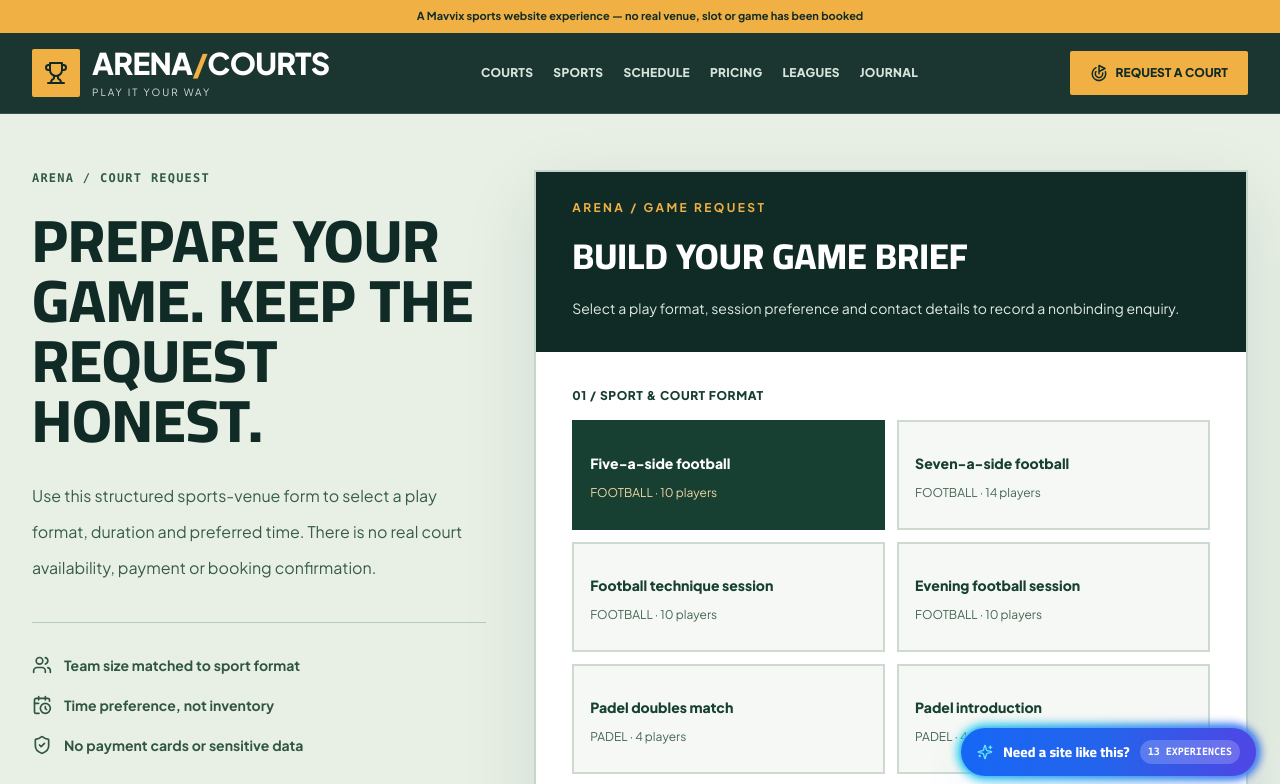
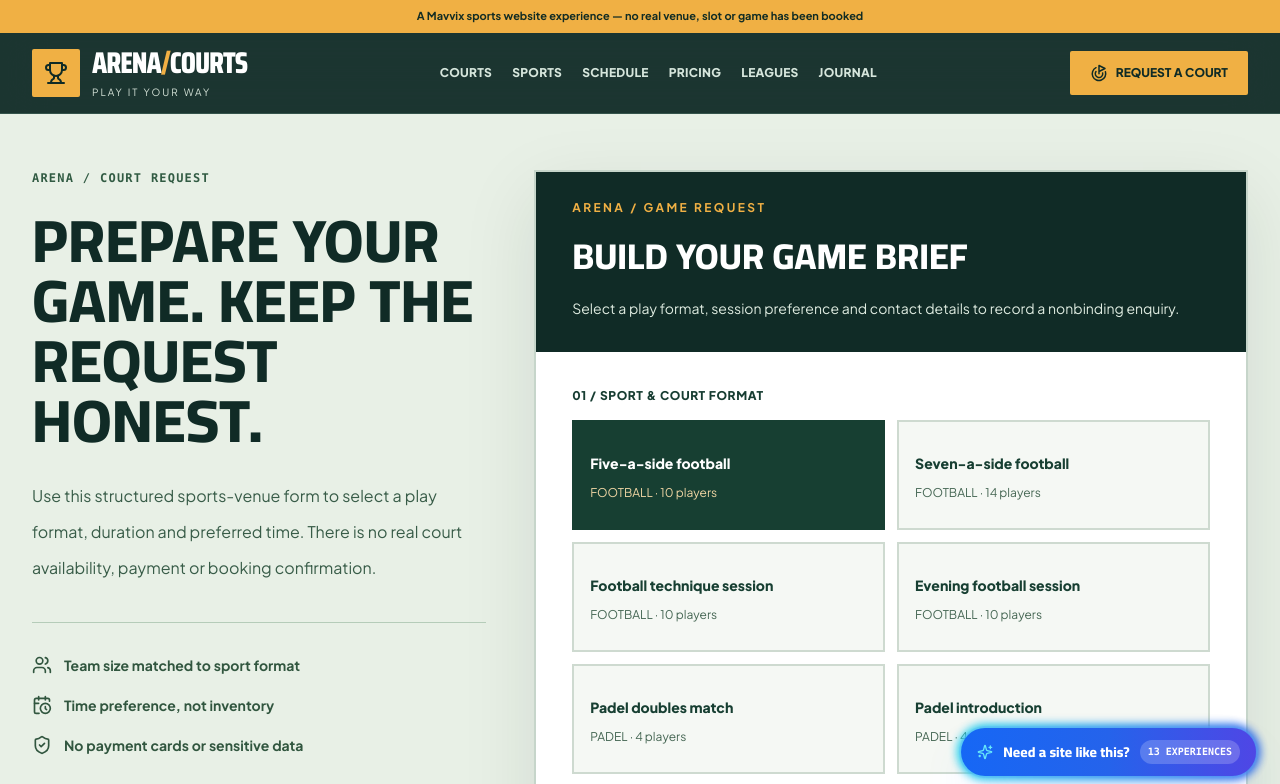
Before and after one commit to mykholy/mavvix_demos, a Next.js app: page /en/preview/sports-venues/book in a window 1280 px wide. Shown: the top 784 px of the page. Built offline with nearby package versions, Linux system fonts and the light colour scheme; a web font is replaced by a local one.

Commit message:
brand(arena): introduce distinctive Saira Condensed/Changa sport typography scoped from other vertical identities

```diff
--- a/src/styles/globals.css
+++ b/src/styles/globals.css
@@ -1,3 +1,4 @@
+@import url('https://fonts.googleapis.com/css2?family=Saira+Condensed:wght@500;600;700;800;900&family=Changa:wght@400;500;600;700;800&display=swap');
 @import url('https://fonts.googleapis.com/css2?family=Barlow+Condensed:wght@600;700;800;900&display=swap');
 @import url('https://fonts.googleapis.com/css2?family=Cormorant+Garamond:wght@400;500;600;700&family=IBM+Plex+Sans+Arabic:wght@400;500;600;700&display=swap');
 @import url('https://fonts.googleapis.com/css2?family=Alexandria:wght@300;400;500;600;700;800;900&family=Cairo:wght@400;500;600;700;800;900&family=Playfair+Display:ital,wght@0,600;0,700;0,800;1,600;1,700&family=Plus+Jakarta+Sans:ital,wght@0,400;0,500;0,600;0,700;0,800;1,400;1,600&display=swap');
@@ -179,3 +180,9 @@ button:disabled {
 
 /* Chromium 360px RTL audit: no body element exceeded the viewport; clip decorative pseudo-element bleed only within Pulse. */
 .pulse-shell { overflow-x: clip; max-width: 100%; }
+
+/* Arena sports scorecard identity: compact Latin stadium typography and upright Changa Arabic. */
+.arena-shell[lang="en"] { font-family:'Plus Jakarta Sans',system-ui,sans-serif; }
+.arena-shell[lang="ar"] { font-family:'Changa','Cairo',sans-serif; }
+.arena-shell[lang="en"] .arena-display { font-family:'Saira Condensed',Impact,sans-serif; letter-spacing:-.035em; font-weight:800; }
+.arena-shell[lang="ar"] .arena-display { font-family:'Changa','Cairo',sans-serif; letter-spacing:0; line-height:1.23; font-weight:700; }
```
